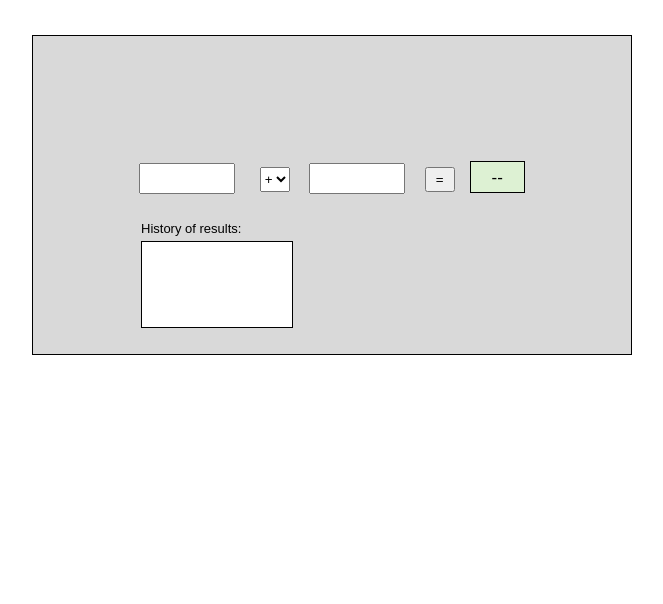
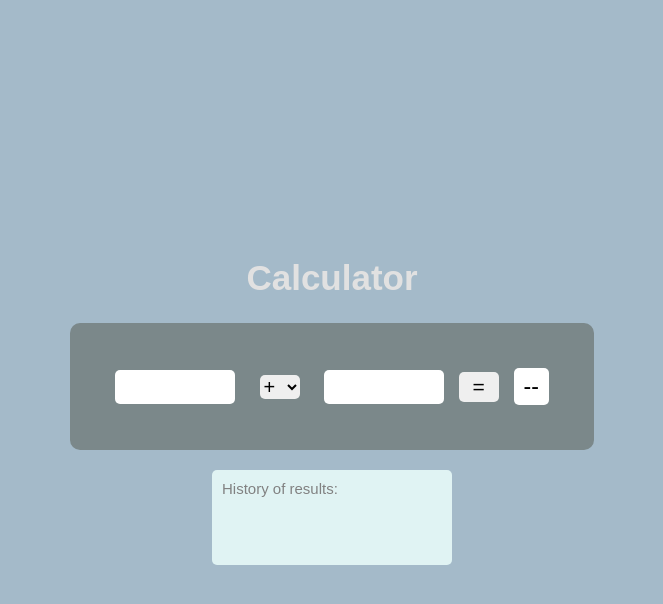
Before and after one commit to butyrskiy/calculator-UI, a plain HTML site: page index.html in a window 1280 px wide. Shown: the whole page, without its empty margins (308-971 px from the left). Drawn offline with Linux system fonts and the light colour scheme.

Commit message:
change layout

```diff
--- a/index.html
+++ b/index.html
@@ -8,6 +8,7 @@
   </head>
   <body>
     <div class="container">
+      <h1 class="title">Calculator</h1>
       <div class="calc_wrapper">
         <form class="form">
           <input class="input-1" type="number" />
@@ -20,10 +21,12 @@
           <input class="input-2" type="number" />
           <button class="result-btn" type="submit">=</button>
         </form>
-        <div class="output"><p class="output-value">--</p></div>
+        <div class="output-value">--</div>
       </div>
-      <span class="history">History of results:</span>
-      <div class="history-result"></div>
+      <div class="history-result">
+        <span class="history-result__title">History of results:</span>
+        <div class="history-result__window"></div>
+      </div>
     </div>
     <script type="module" src="./main.js"></script>
   </body>
--- a/main.js
+++ b/main.js
@@ -16,12 +16,14 @@ function outputResult(e) {
 
   const result = calc(num1, num2, operator);
 
+  output.classList.add('result-color');
+
   if(Number.isInteger(result)) {
     output.textContent = result;
     addResultToHistory(result);
   } else {
-    output.textContent = result.toFixed(2);
-    addResultToHistory(result.toFixed(2));
+    output.textContent = result.toFixed(3);
+    addResultToHistory(result.toFixed(3));
   }
 }
 
--- a/style.css
+++ b/style.css
@@ -1,64 +1,89 @@
-.container {
+body {
   font-family: Arial, Helvetica, sans-serif;
   box-sizing: border-box;
-  width: 600px;
-  height: 320px;
-  margin: 0 auto;
-  margin-top: 35px;
-  background-color: #d9d9d9;
-  border: 1px solid #000;
+  margin: 0;
+  padding: 0;
+}
+
+input[type="number"]::-webkit-outer-spin-button,
+input[type="number"]::-webkit-inner-spin-button {
+  -webkit-appearance: none;
+}
+
+input[type="number"],
+input[type="number"]:hover,
+input[type="number"]:focus {
+  -moz-appearance: textfield;
+}
+
+.container {
+  display: flex;
+  flex-direction: column;
+  align-items: center;
+  justify-content: center;
+  height: 100vh;
+  background-color: #a4bac9;
+}
+
+.title {
+  font-size: 35px;
+  color: #e1e1e1;
+  margin-bottom: 25px;
 }
 
 .calc_wrapper {
+  padding: 45px 45px;
+  margin-bottom: 20px;
+  background-color: #7b888a;
   display: flex;
   justify-content: center;
   align-items: center;
-  align-content: center;
-  padding-top: 125px;
+  border-radius: 10px;
 }
 
 .input-1 {
-  width: 80px;
-  height: 25px;
-  font-size: 14px;
+  max-width: 100px;
+  padding: 5px 10px;
+  font-size: 21px;
+  text-align: center;
   margin-right: 20px;
-  padding-left: 10px;
+  border-radius: 5px;
+  border: none;
+}
+
+.select-operator {
+  margin-right: 20px;
+  width: 40px;
+  font-size: 20px;
+  border-radius: 5px;
+  border: none;
 }
 
 .input-2 {
-  width: 80px;
-  height: 25px;
-  font-size: 14px;
-  margin-right: 15px;
-  padding-left: 10px;
-}
-
-.select-operator {
-  width: 30px;
-  height: 25px;
-  margin-right: 15px;
+  max-width: 100px;
+  padding: 5px 10px;
+  margin-right: 10px;
+  font-size: 21px;
+  text-align: center;
+  border-radius: 5px;
+  border: none;
 }
 
 .result-btn {
-  width: 30px;
-  height: 25px;
+  width: 40px;
+  height: 30px;
   margin-right: 15px;
-}
-
-.output {
-  width: 55px;
-  height: 35px;
+  font-size: 21px;
+  border-radius: 5px;
+  border: none;
 }
 
 .output-value {
-  margin: 0;
-  padding-top: 6px;
-  padding-bottom: 4px;
-  text-align: center;
-  border: 1px solid black;
-
-  font-size: 17px;
-  background-color: #ddf1d3;
+  padding: 5px 10px;
+  font-size: 23px;
+  background-color: #fff;
+  border-radius: 5px;
+  border: none;
 }
 
 .history {
@@ -69,17 +94,24 @@
 }
 
 .history-result {
+  min-width: 220px;
+  min-height: 75px;
+  padding: 10px;
+  font-size: 15px;
+  color: #818181;
+  background-color: #e0f3f3;
   overflow: scroll;
-  width: 150px;
-  height: 85px;
-  background-color: #fff;
-  margin-left: 108px;
-  margin-top: 5px;
-  border: 1px solid black;
+  border-radius: 5px;
 }
 
 .history-item {
-  font-size: 14px;
+  font-size: 19px;
   margin: 5px;
+  margin-left: 0;
+  color: #474747;
   cursor: pointer;
 }
+
+.result-color {
+  background-color: #c4ff69;
+}
```
